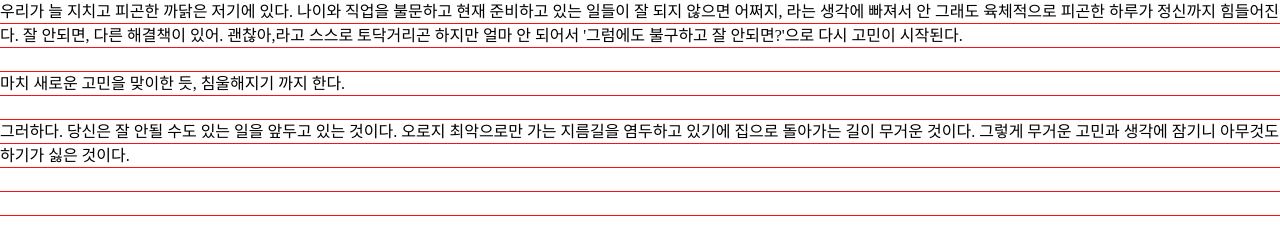
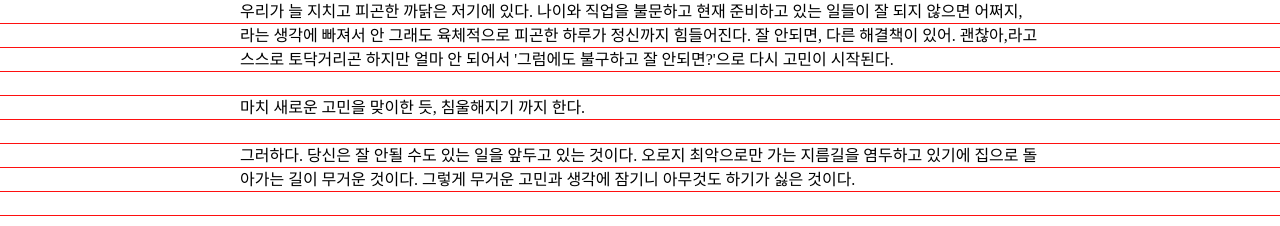
Before and after one commit to mjm4sky/mjm4sky.github.io, a plain HTML site: page typography.html in a window 1280 px wide. Shown: the top 226 px of the page. Drawn offline with Linux system fonts and the light colour scheme; a web font is replaced by a local one.

Commit message:
3주차 2

```diff
--- a/css/typography.css
+++ b/css/typography.css
@@ -1,5 +1,10 @@
 body {
-	margin: 0;
+	width: 800px;
+
+	margin-top: 0;
+	/* margin: 0 auto; 와 동일하지만, 좌우가 양분하도록 한다. */
+	margin-left: auto;
+	margin-right: auto;
 	background: url(../images/leading24.png);
 }
 
```
